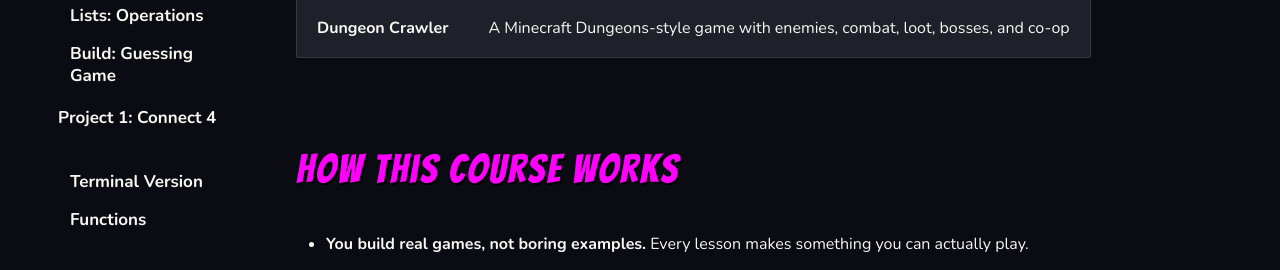
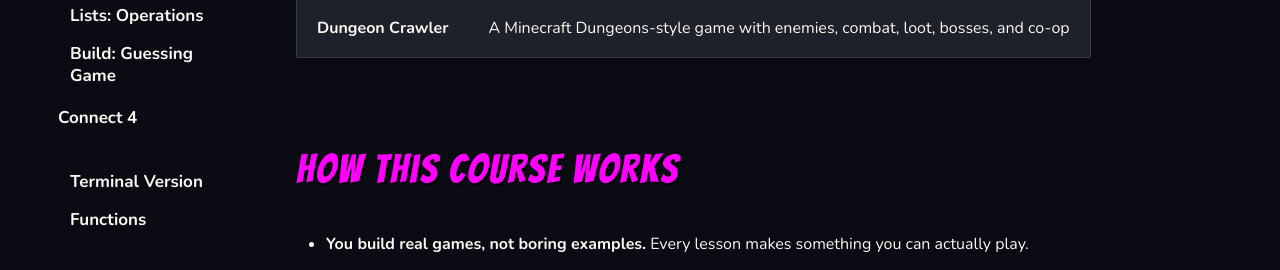
Before and after one commit to agentjuice/roberts-coding-course, an MkDocs documentation site: the page built from docs/index.md, in a window 1280 px wide and 900 px high, scrolled down 507 px. Shown: the part 627-897 px from the top of the window. Built offline with MkDocs 1.6.1 and Material for MkDocs 9.7.7, drawn with Linux system fonts in a browser that asks for light colours.

Commit message:
Simplify section names in nav

```diff
--- a/mkdocs.yml
+++ b/mkdocs.yml
@@ -50,17 +50,17 @@
     - "Lists: Basics": lessons/10-lists-basics/lesson.md
     - "Lists: Operations": lessons/11-lists-operations/lesson.md
     - "Build: Guessing Game": lessons/12-build-guessing-game/lesson.md
-  - "Project 1: Connect 4":
+  - "Connect 4":
     - "Terminal Version": lessons/13-connect4-v1/lesson.md
     - "Functions": lessons/14-connect4-v2-functions/lesson.md
     - "The Game Loop": lessons/15-the-game-loop/lesson.md
     - "Pygame": lessons/16-connect4-v3-pygame/lesson.md
     - "Animation": lessons/17-connect4-v4-animation/lesson.md
     - "Pygame + Functions": lessons/18-connect4-v5-pygame-functions/lesson.md
-  - "Project 2: Snake":
+  - "Snake":
     - "Snake Game": lessons/19-snake-v1/lesson.md
     - "Classes & OOP": lessons/20-snake-v2-classes/lesson.md
-  - "Project 3: Dungeon Crawler":
+  - "Dungeon Crawler":
     - "The Hero": lessons/21-dungeon-v1-hero/lesson.md
     - "Enemies": lessons/22-dungeon-v2-enemies/lesson.md
     - "Combat": lessons/23-dungeon-v3-combat/lesson.md
```
